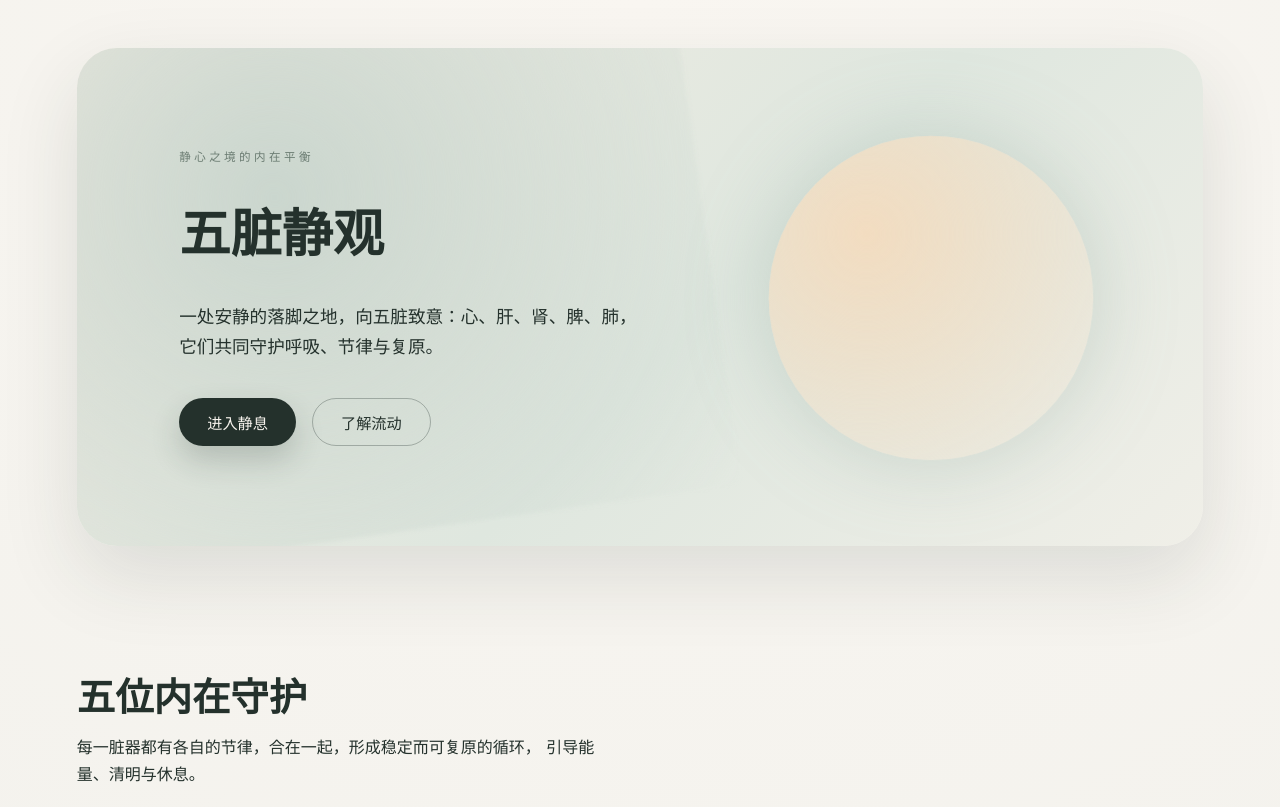
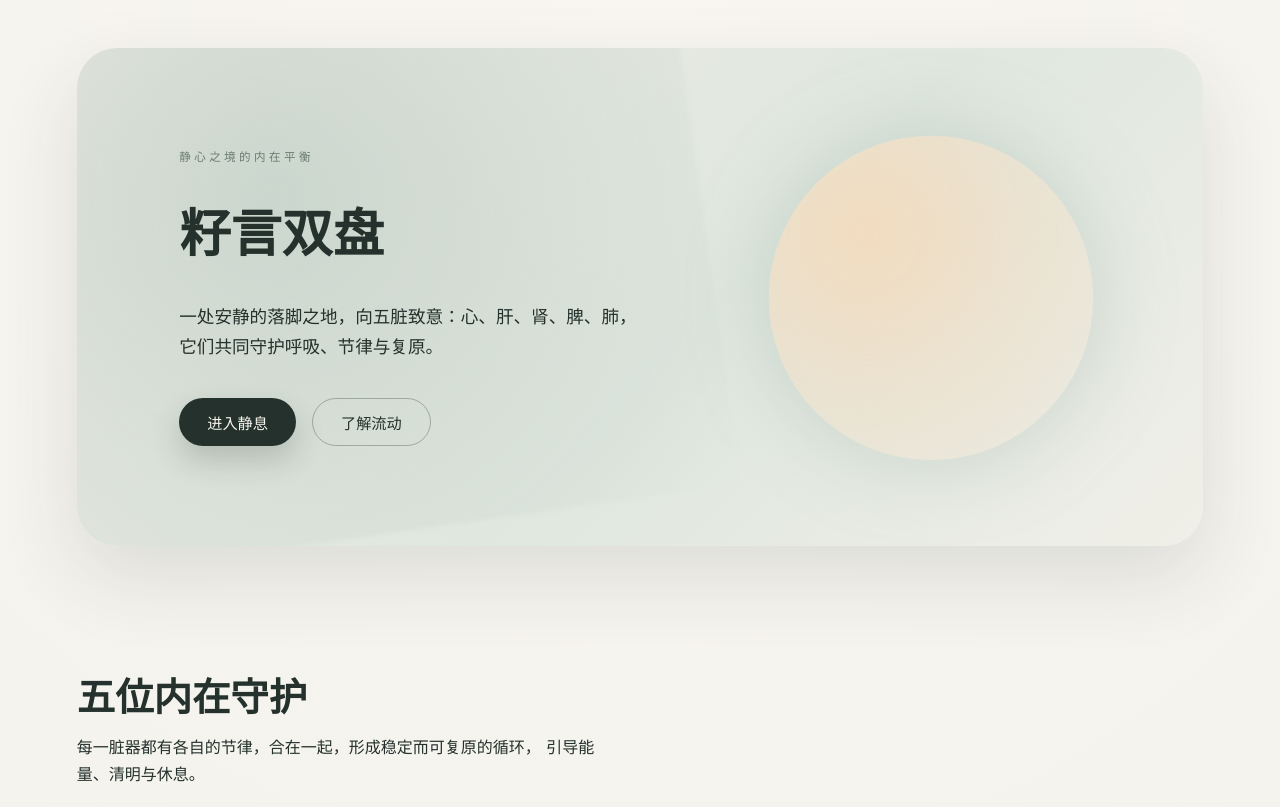
Before and after one commit to nanshix/ziyanshuangpan, a plain HTML site: page index.html in a window 1280 px wide. Shown: the top 807 px of the page. Drawn offline with nearby package versions, Linux system fonts and the light colour scheme.

Commit message:
Set title to 籽言双盘

```diff
--- a/index.html
+++ b/index.html
@@ -18,7 +18,7 @@
         <div class="hero__bg"></div>
         <div class="hero__content">
           <p class="eyebrow">静心之境的内在平衡</p>
-          <h1 id="hero-title">五脏静观</h1>
+          <h1 id="hero-title">籽言双盘</h1>
           <p class="lead">
             一处安静的落脚之地，向五脏致意：心、肝、肾、脾、肺，
             它们共同守护呼吸、节律与复原。
```
